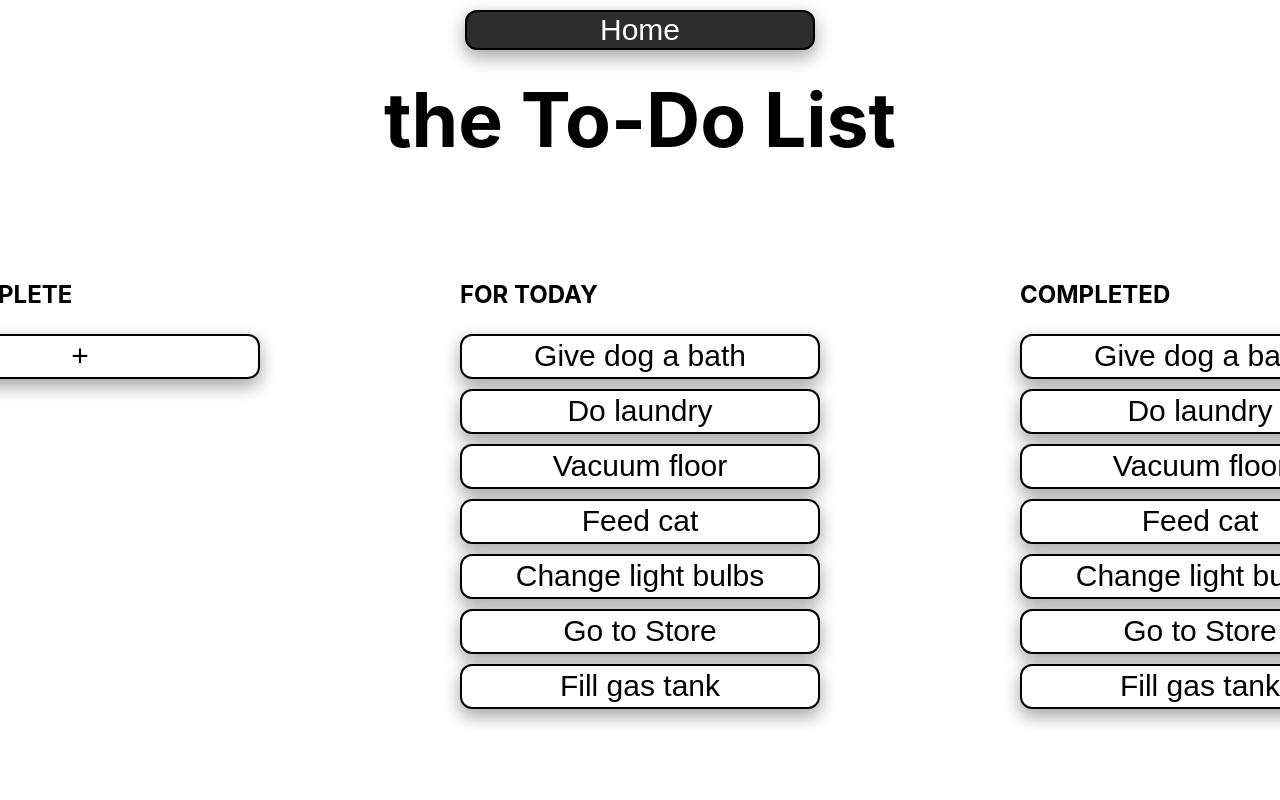
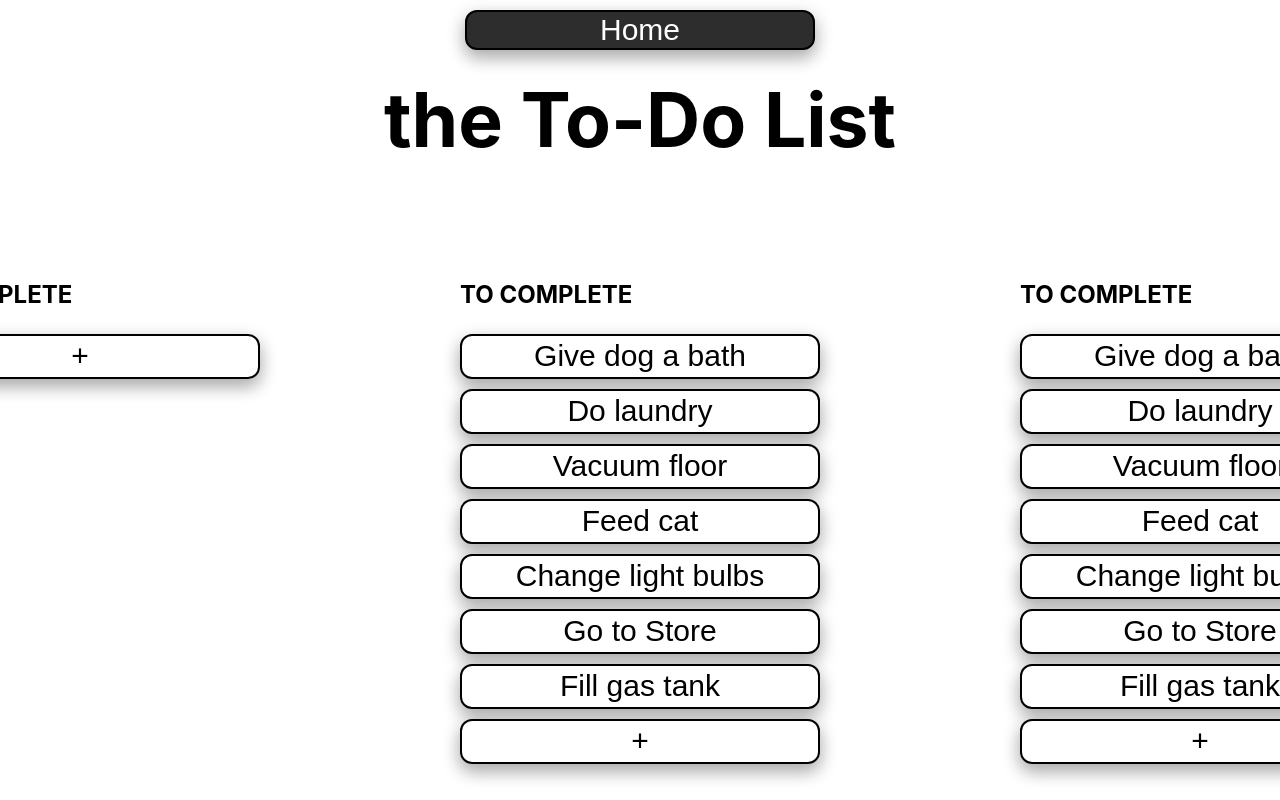
Before and after one commit to RyanXuu/the-app, a React (Create React App) app in the folder client/: page /toDoList in a window 1280 px wide. Shown: the top 800 px of the page. Built offline with nearby package versions, Linux system fonts and the light colour scheme; no server answers; the HTML template or start-up script is replaced by a standard one.

Commit message:
moved around bare stuff to make code cleaner

```diff
--- /dev/null
+++ b/client/src/Pages/Apps/ToDoList/Components/ListContainer.js
@@ -0,0 +1,26 @@
+import React from "react";
+import { Droppable } from "react-beautiful-dnd";
+
+import * as ApiClient from "../../../../ApiClient";
+import ToDoList from "./ToDoList";
+
+const ListContainer = ( {listId, data, updateState} ) => {
+
+  const addTask = () => {
+    updateState("add", null, null);
+  }
+
+  const handleUpdate = (action, id, task) =>  {
+    updateState(action, id, task);
+  }
+
+  return(
+    <div>
+      <h2 className = "Subtitle">TO COMPLETE</h2>
+            <ToDoList listId ={1} data={data} updateState={handleUpdate}/>
+            <button className="Add-Task" onClick={addTask}>+</button>
+    </div>
+  )
+}
+
+export default ListContainer;
--- a/client/src/Pages/Apps/ToDoList/Components/ToDo.js
+++ b/client/src/Pages/Apps/ToDoList/Components/ToDo.js
@@ -4,7 +4,7 @@ import * as ApiClient from "../../../../ApiClient";
 
 import "../new.css";
 
-const ToDo = ({todo, updateList, deleteTask}) => {
+const ToDo = ({todo, updateState}) => {
 
 
   const [isOpen, setIsOpen] = useState(false);
@@ -16,13 +16,13 @@ const ToDo = ({todo, updateList, deleteTask}) => {
 
   const updateTask = (updatedTask) => {
     ApiClient.updateTask(todo.id, updatedTask);
-    updateList(todo.id, updatedTask);
+    updateState("update", todo.id, updatedTask);
     setUpdateBar("");
     setIsOpen(false);
   };
 
   const handleDelete = () => {
-    deleteTask(todo.id);
+    updateState("delete", todo.id, null);
     setIsOpen(false);
     setUpdateBar("");
   };
--- a/client/src/Pages/Apps/ToDoList/Components/ToDoList.js
+++ b/client/src/Pages/Apps/ToDoList/Components/ToDoList.js
@@ -5,15 +5,11 @@ import ToDo from "./ToDo";
 import * as ApiClient from "../../../../ApiClient";
 
 
-const ToDoList = ({data, updateList, deleteTask}) => {
 
-  const handleUpdate = (id, task) => {
-    updateList(id, task);
-  };
+const ToDoList = ({data, updateState}) => {
 
-  const handleDelete = (id) => {
-    ApiClient.deleteTask(id);
-    deleteTask(id);
+  const handleUpdate = (action, id, task) => {
+    updateState(action, id, task);
   };
 
 
@@ -21,10 +17,10 @@ const ToDoList = ({data, updateList, deleteTask}) => {
     <div>
       {data.map(todo => {
         return (
-          <ToDo todo={todo} updateList={handleUpdate} deleteTask={handleDelete}/>
-
+          <ToDo todo={todo} updateState={handleUpdate}/>
         )
       })}
+
     </div>
   );
 }
--- a/client/src/Pages/Apps/ToDoList/TheToDoList.js
+++ b/client/src/Pages/Apps/ToDoList/TheToDoList.js
@@ -1,10 +1,12 @@
 import React, { useEffect, useState } from "react";
+import { DragDropContext } from 'react-beautiful-dnd';
 
 import * as ApiClient from "../../../ApiClient";
 import HomeButton from "../../../Components/HomeButton";
+import ListContainer from "./Components/ListContainer";
+import data from "./data.json";
+
 import "./ToDoList.css";
-import ToDoList from "./Components/ToDoList";
-import data from "./data.json";
 
 const TheToDoList = () => {
 
@@ -32,9 +34,30 @@ const TheToDoList = () => {
   }
 
   const handleDelete = (id) => {
+    ApiClient.deleteTask(id);
     const newArray = toCompleteList.filter(todo => todo.id !== id);
     setToCompleteList(newArray);
   }
+
+  const updateSwitch = (action, id, task) => {
+    console.log(action, id, task)
+    switch(action) {
+
+      case "add":
+        createNewTask();
+        break;
+
+      case "update":
+        handleUpdate(id, task);
+        break;
+
+      case "delete":
+        handleDelete(id);
+        break;
+    }
+  }
+  const onDragEnd = () => {}
+
 
   return (
     <div>
@@ -47,19 +70,29 @@ const TheToDoList = () => {
 
       </div>
       <div className="To-Do-Lists">
+        <DragDropContext onDragEnd={onDragEnd}>
           <div>
-          <h2 className = "Subtitle">TO COMPLETE</h2>
-          <ToDoList data={toCompleteList} updateList={handleUpdate} deleteTask={handleDelete}/>
-          <button className="Add-Task" onClick={createNewTask}>+</button>
+            <ListContainer
+              listId={1}
+              data={toCompleteList}
+              updateState={updateSwitch}
+            />
           </div>
           <div>
-          <h2 className = "Subtitle">FOR TODAY</h2>
-          <ToDoList data={data} />
+          <ListContainer
+              listId={2}
+              data={data}
+              updateState={updateSwitch}
+            />
           </div>
           <div>
-          <h2 className = "Subtitle">COMPLETED</h2>
-          <ToDoList data={data} />
+          <ListContainer
+              listId={3}
+              data={data}
+              updateState={updateSwitch}
+            />
           </div>
+        </DragDropContext>
       </div>
     </div>
   );
```
Also changed, not shown: 1 other file (tests, documents, lock files or other folders). Lines whose indentation alone changed are shown as unchanged.
